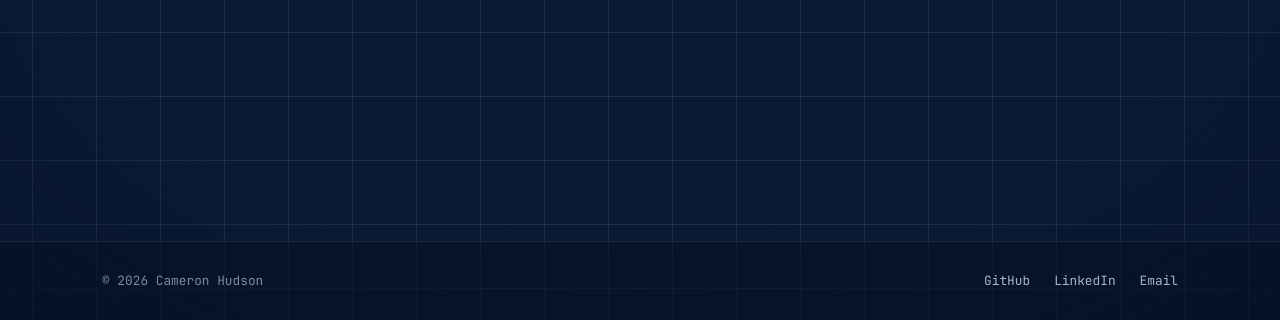
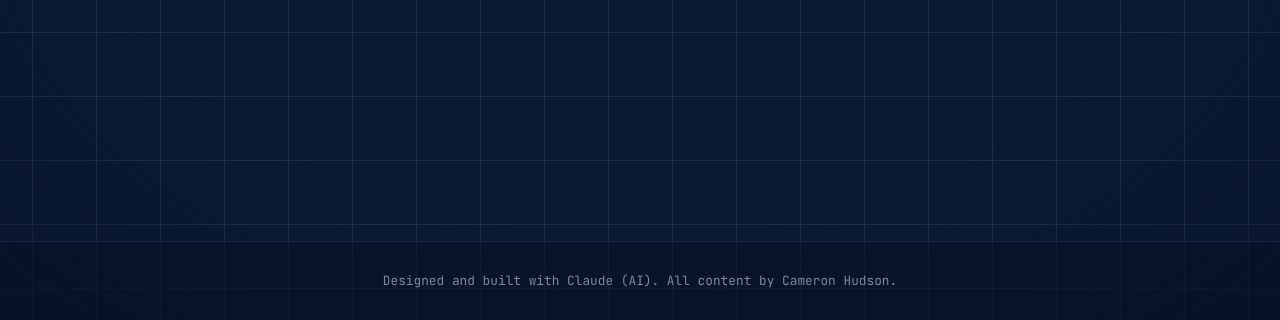
Before and after one commit to CameronHudson7/cameronhudson7.github.io, a plain HTML site: page contact.html in a window 1280 px wide. Shown: the part 480-800 px from the top of the page. Drawn offline with Linux system fonts and the light colour scheme.

Commit message:
Add files via upload

```diff
--- a/contact.html
+++ b/contact.html
@@ -58,12 +58,7 @@
 
   <footer class="site-footer">
     <div class="container footer-inner">
-      <p>&copy; 2026 Cameron Hudson</p>
-      <ul class="footer-links">
-        <li><a href="https://github.com/CameronHudson7" target="_blank" rel="noopener">GitHub</a></li>
-        <li><a href="https://www.linkedin.com/in/cameron-hudson-766504413/" target="_blank" rel="noopener">LinkedIn</a></li>
-        <li><a href="mailto:camhud07@gmail.com">Email</a></li>
-      </ul>
+      <p>Designed and built with Claude (AI). All content by Cameron Hudson.</p>
     </div>
   </footer>
 
--- a/style.css
+++ b/style.css
@@ -421,3 +421,6 @@ details.code-sample .toggle {
 details.code-sample .toggle::before { content: "Show code \25BE"; }
 details.code-sample[open] .toggle::before { content: "Hide code \25B4"; }
 details.code-sample[open] summary { border-bottom: 1px solid var(--line); }
+
+/* Footer: single centred acknowledgement */
+.site-footer .footer-inner { justify-content: center; text-align: center; }
```
Also changed, not shown: index.html (+1 -6 lines), projects.html (+1 -6 lines), skills.html (+1 -6 lines).
